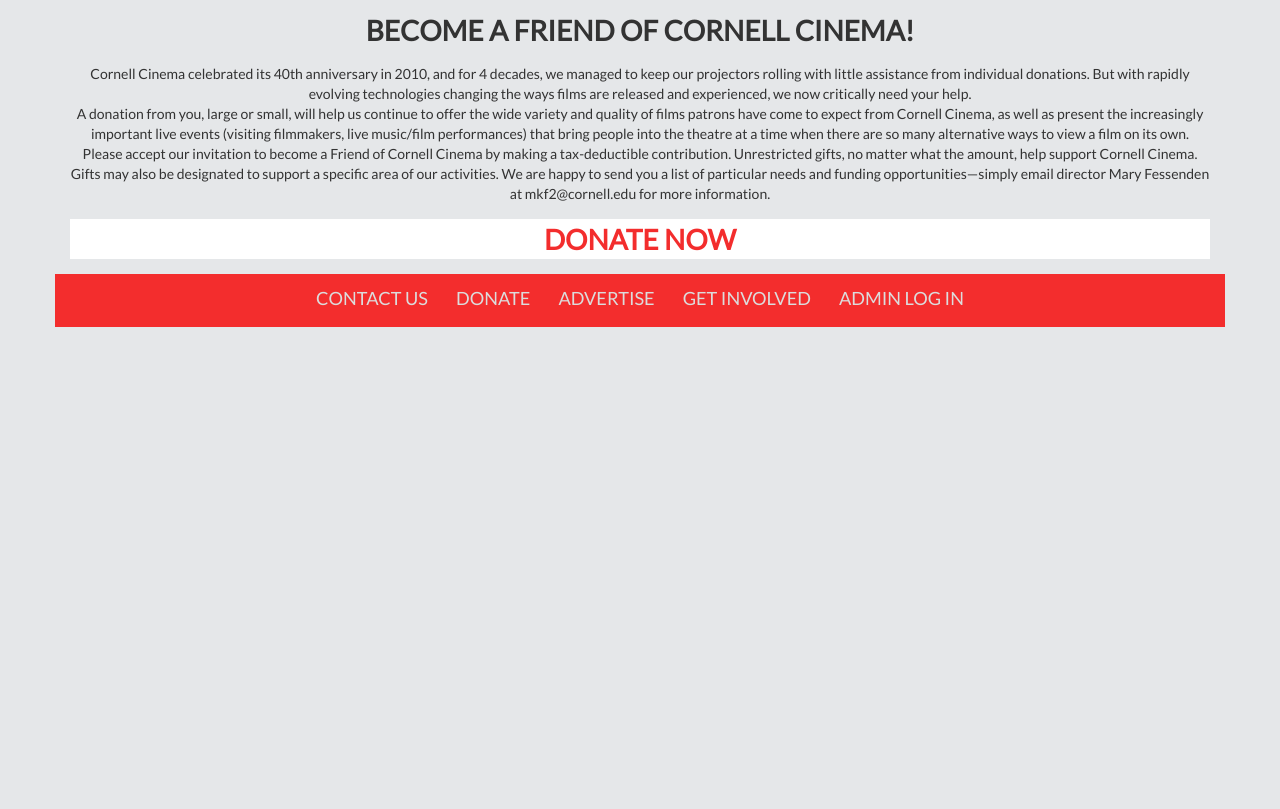
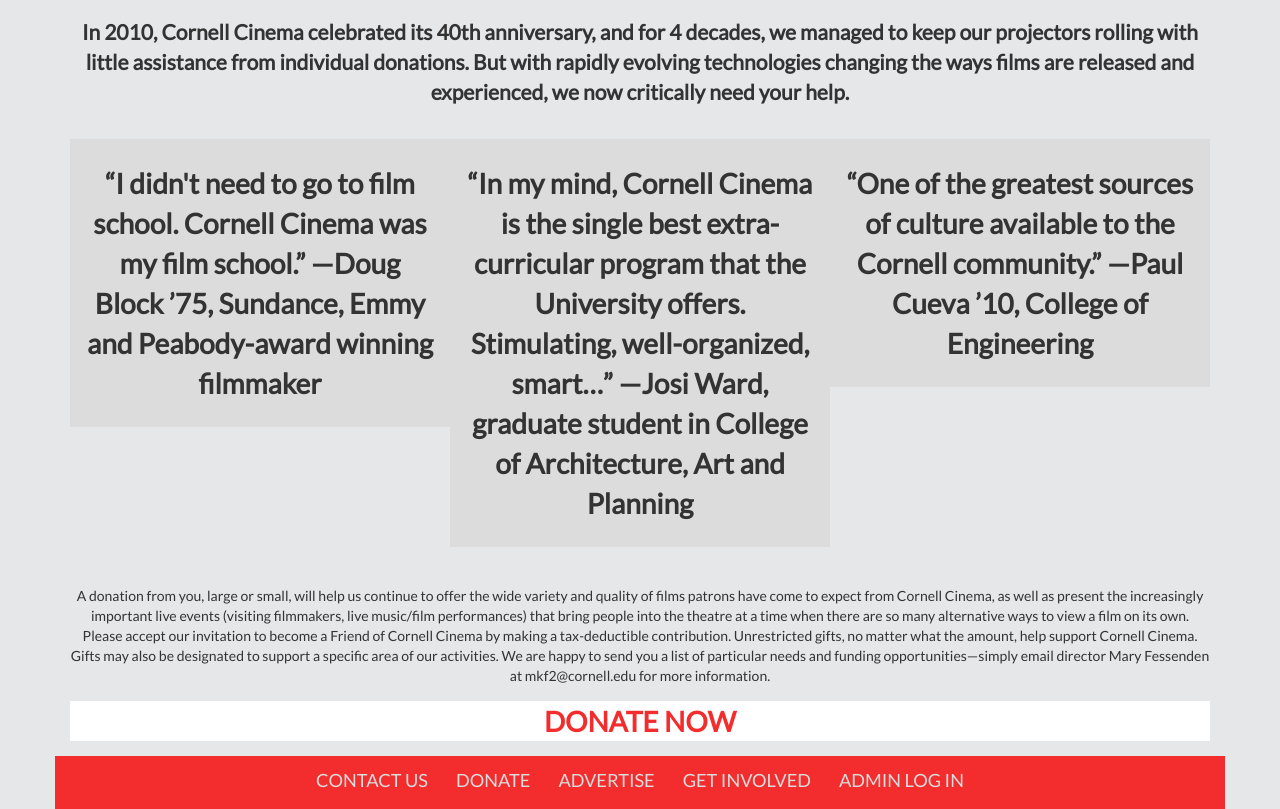
Before and after one commit to anniehughey/CineHackers, a PHP site: page /donate.php in a window 1280 px wide. Shown: the part 177-986 px from the top of the page. Before the commit the page ends 504 px from the top, so only its background shows below. Run offline with PHP 8.4, Linux system fonts and the light colour scheme; some libraries are stand-ins or nearby versions.

Commit message:
updates to index and donate

```diff
--- a/CornellCinema/donate.php
+++ b/CornellCinema/donate.php
@@ -22,8 +22,31 @@
 		<!-- end of header row div -->
 		<!-- Include more information on the Cornell Cinema, reasons for donating, and a donation form. -->
 		<div class="content">
-			<h1 class="title">BECOME A FRIEND OF CORNELL CINEMA!</h1>
-			<p class="text">Cornell Cinema celebrated its 40th anniversary in 2010, and for 4 decades, we managed to keep our projectors rolling with little assistance from individual donations. But with rapidly evolving technologies changing the ways films are released and experienced, we now critically need your help.<br> A donation from you, large or small, will help us continue to offer the wide variety and quality of films patrons have come to expect from Cornell Cinema, as well as present the increasingly important live events (visiting filmmakers, live music/film performances) that bring people into the theatre at a time when there are so many alternative ways to view a film on its own.<br> Please accept our invitation to become a Friend of Cornell Cinema by making a tax-deductible contribution. Unrestricted gifts, no matter what the amount, help support Cornell Cinema. Gifts may also be designated to support a specific area of our activities. We are happy to send you a list of particular needs and funding opportunities—simply email director Mary Fessenden at mkf2@cornell.edu for more information.</p>
+			<h2>In 2010, Cornell Cinema celebrated its 40th anniversary, and for 4 decades, we managed to keep our projectors rolling with little assistance from individual donations. But with rapidly evolving technologies changing the ways films are released and experienced, we now critically need your help.</h2>
+			<div class="row thumbnails">
+				<div class="col-sm-12 col-lg-4 map">
+					<h1>“I didn't need to go to film school. Cornell Cinema was my film school.” —Doug Block ’75, Sundance, Emmy and Peabody-award winning filmmaker</h1>
+
+
+				</div>
+				<!-- end of thumbnail 1 div -->
+				<div class="col-sm-12 col-lg-4 prices">
+					<h1>“In my mind, Cornell Cinema is the single best extra-curricular program that the University offers. Stimulating, well-organized, smart…” —Josi Ward, graduate student in College of Architecture, Art and Planning</h1>
+
+
+				</div>
+				<!-- end of thumbnail 2 div -->
+				<div class="col-sm-12 col-lg-4 media">
+					<h1>“One of the greatest sources of culture available to the Cornell community.” —Paul Cueva ’10, College of Engineering</h1>
+
+				</div>
+				<!-- end of thumbnail 3 div -->
+
+			</div>
+			<!-- end of thumbnail row div -->
+
+
+			<p class="text">A donation from you, large or small, will help us continue to offer the wide variety and quality of films patrons have come to expect from Cornell Cinema, as well as present the increasingly important live events (visiting filmmakers, live music/film performances) that bring people into the theatre at a time when there are so many alternative ways to view a film on its own.<br> Please accept our invitation to become a Friend of Cornell Cinema by making a tax-deductible contribution. Unrestricted gifts, no matter what the amount, help support Cornell Cinema. Gifts may also be designated to support a specific area of our activities. We are happy to send you a list of particular needs and funding opportunities—simply email director Mary Fessenden at mkf2@cornell.edu for more information.</p>
 			<a href="https://www.giving.cornell.edu/give/?gifttype=5&gifttype2=88&comments=Cornell%20Cinema%20%23%20065118">
 				<div class="donate">
 					<h1 class="donateButton">DONATE NOW</h1>
--- a/CornellCinema/styles/style.css
+++ b/CornellCinema/styles/style.css
@@ -154,27 +154,39 @@ span {
 .thumbnails {
 	margin: 0 auto;
 	align-content: center;
+	padding: 15px;
 }
 
 .map {
+	padding: 5px;
 	background-color: gainsboro;
 	text-align: center;
-	margin-top: 10px;
 	margin-bottom: 10px;
 }
 
+.googleMap {
+	width: 100%;
+}
+
 .prices {
+	padding: 5px;
 	background-color: gainsboro;
 	text-align: center;
-	margin-top: 10px;
 	margin-bottom: 10px;
+	height: 100%;
 }
 
 .media {
+	padding: 5px;
 	background-color: gainsboro;
 	text-align: center;
-	margin-top: 10px;
 	margin-bottom: 10px;
+	height: 100%;
+}
+
+.icon {
+	width: 30%;
+	padding: 4px;
 }
 
 
```
Also changed, not shown: CornellCinema/index.php (+20 -3 lines), CornellCinema/prices.php (+26 -4 lines), CornellCinema/images/map.png (added).
